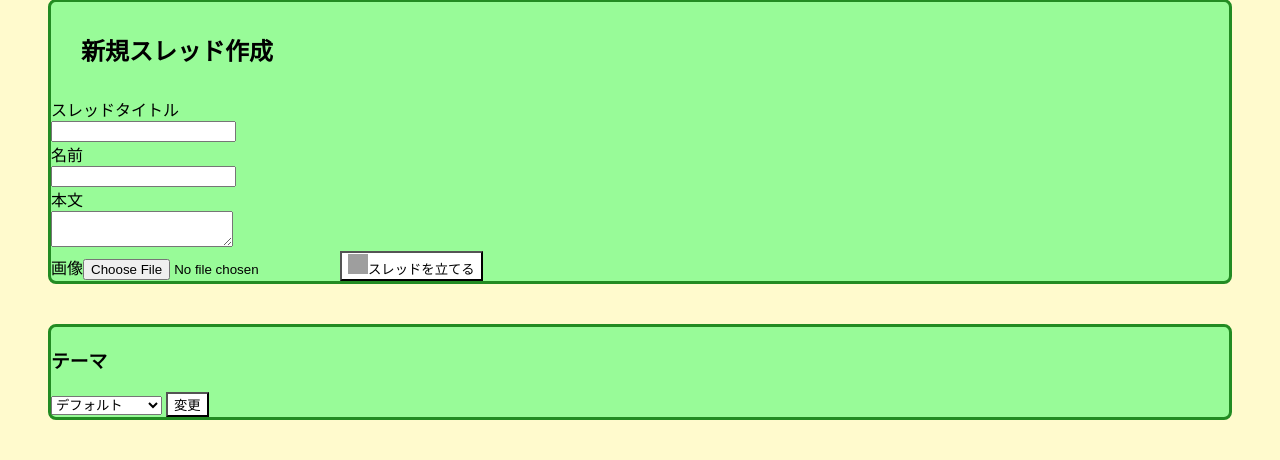
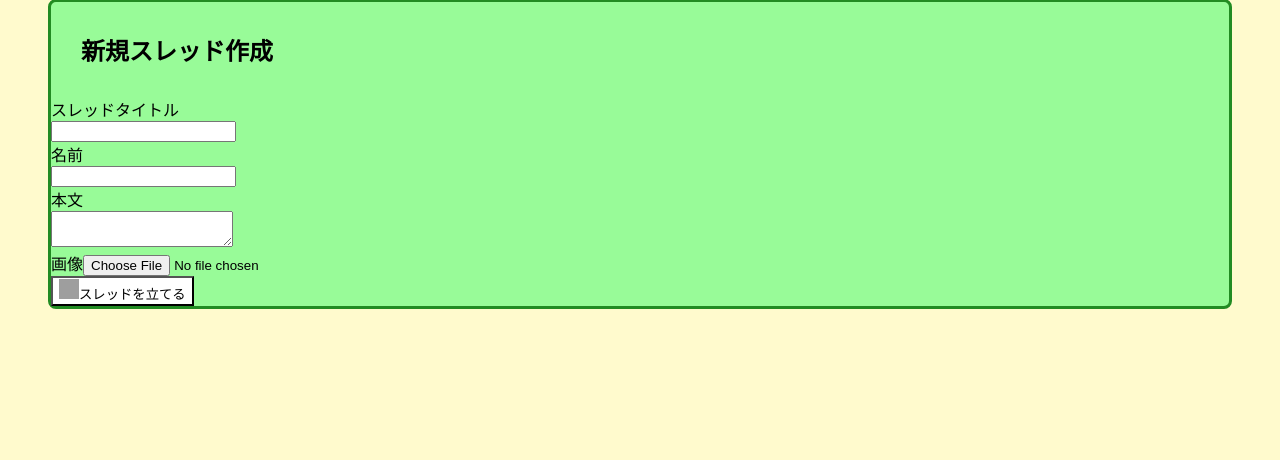
Before and after one commit to ElegantPencil47/bbs, a Flask app: page / in a window 1280 px wide. Shown: the part 853-1313 px from the top of the page. After the commit the page ends 1162 px from the top, so only its background shows below. Run offline with Flask 3, Linux system fonts and the light colour scheme; data comes from the database, SQL or seed files in the repository; data that the repository does not hold is empty; grey boxes are pictures that could not be loaded.

Commit message:
Add files via upload

```diff
--- a/templates/index.html
+++ b/templates/index.html
@@ -367,21 +367,11 @@ colorBoxes.forEach(box => {
         <form method="post" action="/thread/new">
             スレッドタイトル<br> <input type="text" name="title"><br>
             名前<br> <input type="text" name="name"><br>
-            本文<br> <textarea name="message"></textarea><br>
-            画像<input type="file" id="fileInput" accept="image/*">
+            本文<br> <textarea name="message" id="messageArea"></textarea><br>
+            画像<input type="file" id="fileInput" accept="image/*"><br>
             <button type="submit"><img src="https://encrypted-tbn0.gstatic.com/images?q=tbn:ANd9GcQW6NQ-F5TTDCPdDXsGDAhndbaAtSTZcprBavF0TfPs76b9VdWni0Nod2sECuEgXMl9Dec&usqp=CAU" height ="20" width="20" />スレッドを立てる</button>
         </form>
     </div>
-    <DIV class="suretate">
-    <form method="post" action="/set_theme">
-        <h3>テーマ</h3>
-        <select name="theme">
-            <option value="d">デフォルト</option>
-            <option value="m">Midnight Tokyo</option>
-        </select>
-        <button type="submit">変更</button>
-    </form>
-    </DIV>
 <script>
 // 自動アップロード（fileInputを選択した瞬間に走る）
 document.getElementById("fileInput").addEventListener("change", async function () {
```
